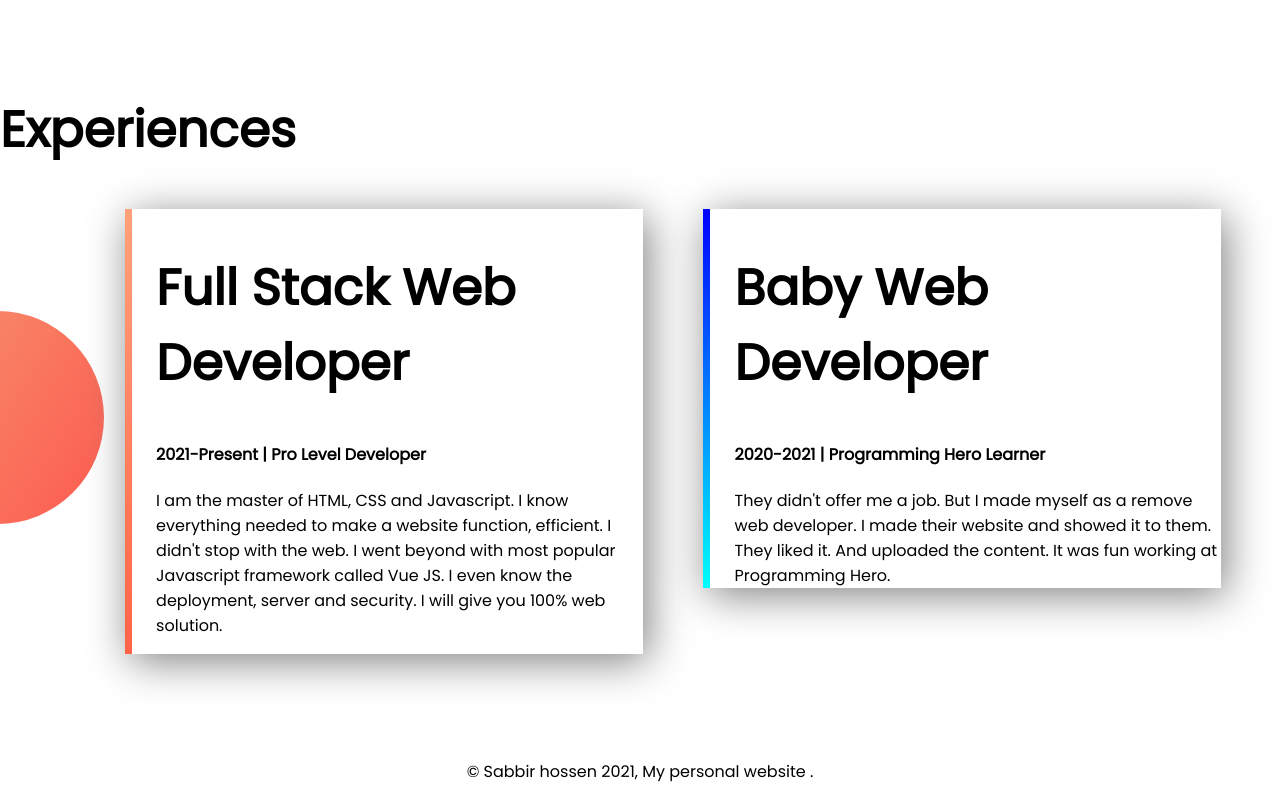
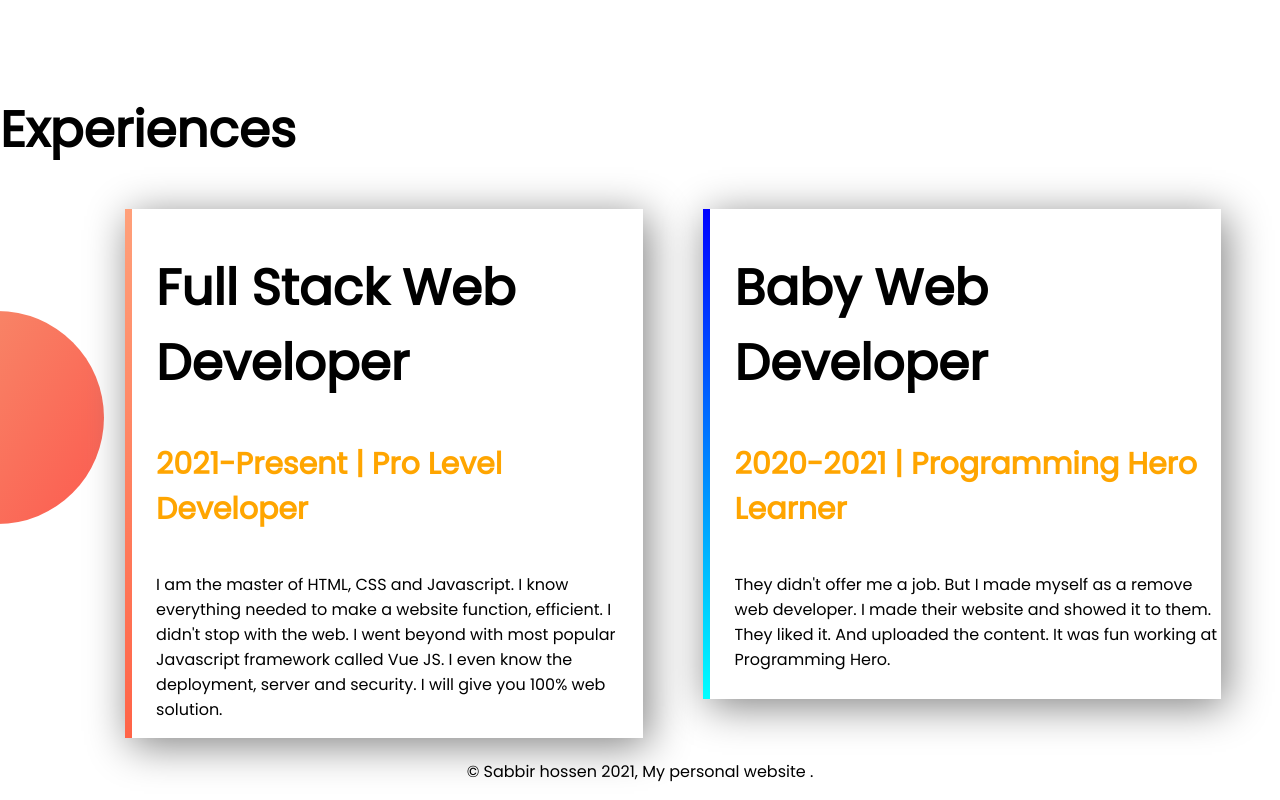
Before and after one commit to sabbirhosssen/Sabbir-HTML-CSS-show, a plain HTML site: page index.html in a window 1280 px wide. Shown: the part 1249-2049 px from the top of the page. Drawn offline with Linux system fonts and the light colour scheme.

Commit message:
header color added

```diff
--- a/index.html
+++ b/index.html
@@ -50,7 +50,7 @@
         <div class="faxiable-continer exp-aria-div">
             <div class="continer continer-ex exp-aria-div1" id="web-ex-id">
                 <h1>Full Stack Web Developer</h1>
-                <h4>2021-Present | Pro Level Developer</h4>
+                <h4 class="header-span">2021-Present | Pro Level Developer</h4>
                 <p>I am the master of HTML, CSS and Javascript. I know everything needed to make a website function,
                     efficient. I didn't stop with the web. I went beyond with most popular Javascript framework called
                     Vue
@@ -58,7 +58,7 @@
             </div>
             <div class="continer continer-ex exp-aria-div1" id="baby-exp">
                 <h1>Baby Web Developer</h1>
-                <h4>2020-2021 | Programming Hero Learner</h4>
+                <h4 class="header-span">2020-2021 | Programming Hero Learner</h4>
                 They didn't offer me a job. But I made myself as a remove web developer. I made their website and showed
                 it
                 to them. They liked it. And uploaded the content. It was fun working at Programming Hero.
--- a/style.css
+++ b/style.css
@@ -56,6 +56,9 @@ h1{
     text-decoration: none;
 }
 /* exprinces to css code */
+h4{
+    font-size: 30px;
+}
 section{
     height: 500px;
     padding-bottom: 150px;
@@ -89,6 +92,7 @@ section{
 180deg
 , blue, cyan);
     border-image-slice: 1;
+    padding-bottom: 2.2%;
 }
 footer{
     display: block;
```
